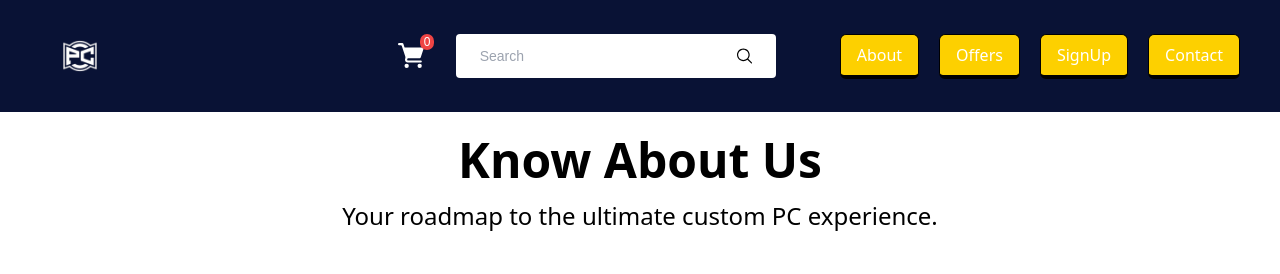
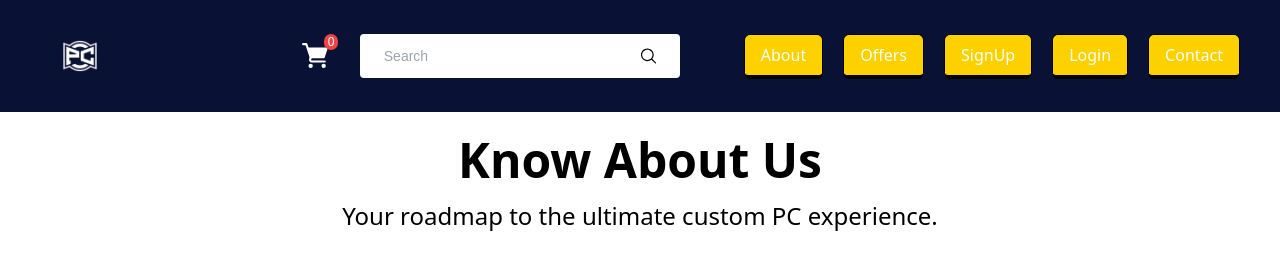
Before and after one commit to farhinrahman1/PC_Build, a website: page about.html in a window 1280 px wide. Shown: the top 274 px of the page. Drawn offline with Linux system fonts and the light colour scheme.

Commit message:
second edit

```diff
--- a/about.html
+++ b/about.html
@@ -47,7 +47,7 @@
           <ul id="collapseMenu" class='lg:!flex lg:ml-14 lg:space-x-5 max-lg:space-y-2 max-lg:hidden max-lg:py-4 max-lg:w-full'>
             <li class="bg-[#fdd000] font-sans cursor-pointer max-lg:border-b max-lg:py-2 text-white border border-black border-b-4 font-medium overflow-hidden relative px-4 py-2 rounded-md hover:brightness-150 hover:border-t-4 hover:border-b active:opacity-50 outline-none duration-300 group">
                 <a href="#" class="bg-[#091235] absolute -top-[150%] left-0 inline-flex w-80 h-[5px] rounded-md opacity-50 duration-500"></a>
-                About
+                <a href="about.html">About</a>
             </li>
             <li class="bg-[#fdd000] font-sans cursor-pointer max-lg:border-b max-lg:py-2 text-white border border-black border-b-4 font-medium overflow-hidden relative px-4 py-2 rounded-md hover:brightness-150 hover:border-t-4 hover:border-b active:opacity-75 outline-none duration-300 group">
                 <a href="javascript:void(0)" class="bg-[#091235] absolute -top-[150%] left-0 inline-flex w-80 h-[5px] rounded-md opacity-50 duration-500"></a>
@@ -55,10 +55,14 @@
             </li>
             <li class="bg-[#fdd000] font-sans cursor-pointer max-lg:border-b max-lg:py-2 text-white border border-black border-b-4 font-medium overflow-hidden relative px-4 py-2 rounded-md hover:brightness-150 hover:border-t-4 hover:border-b active:opacity-75 outline-none duration-300 group">
                 <a href="javascript:void(0)" class="bg-[#091235] absolute -top-[150%] left-0 inline-flex w-80 h-[5px] rounded-md opacity-50 duration-500"></a>
-                SignUp
+                <a href="signup.html">SignUp</a>
             </li>
             <li class="bg-[#fdd000] font-sans cursor-pointer max-lg:border-b max-lg:py-2 text-white border border-black border-b-4 font-medium overflow-hidden relative px-4 py-2 rounded-md hover:brightness-150 hover:border-t-4 hover:border-b active:opacity-75 outline-none duration-300 group">
-                 Contact
+              <a href="javascript:void(0)" class="bg-[#091235] absolute -top-[150%] left-0 inline-flex w-80 h-[5px] rounded-md opacity-50 duration-500"></a>
+              <a href="login.html">Login</a>
+          </li>
+            <li class="bg-[#fdd000] font-sans cursor-pointer max-lg:border-b max-lg:py-2 text-white border border-black border-b-4 font-medium overflow-hidden relative px-4 py-2 rounded-md hover:brightness-150 hover:border-t-4 hover:border-b active:opacity-75 outline-none duration-300 group">
+                 <a href="contact.html">Contact</a>
             </li>
           </ul>
 
```
Also changed, not shown: login.html (+1 -1 lines).
